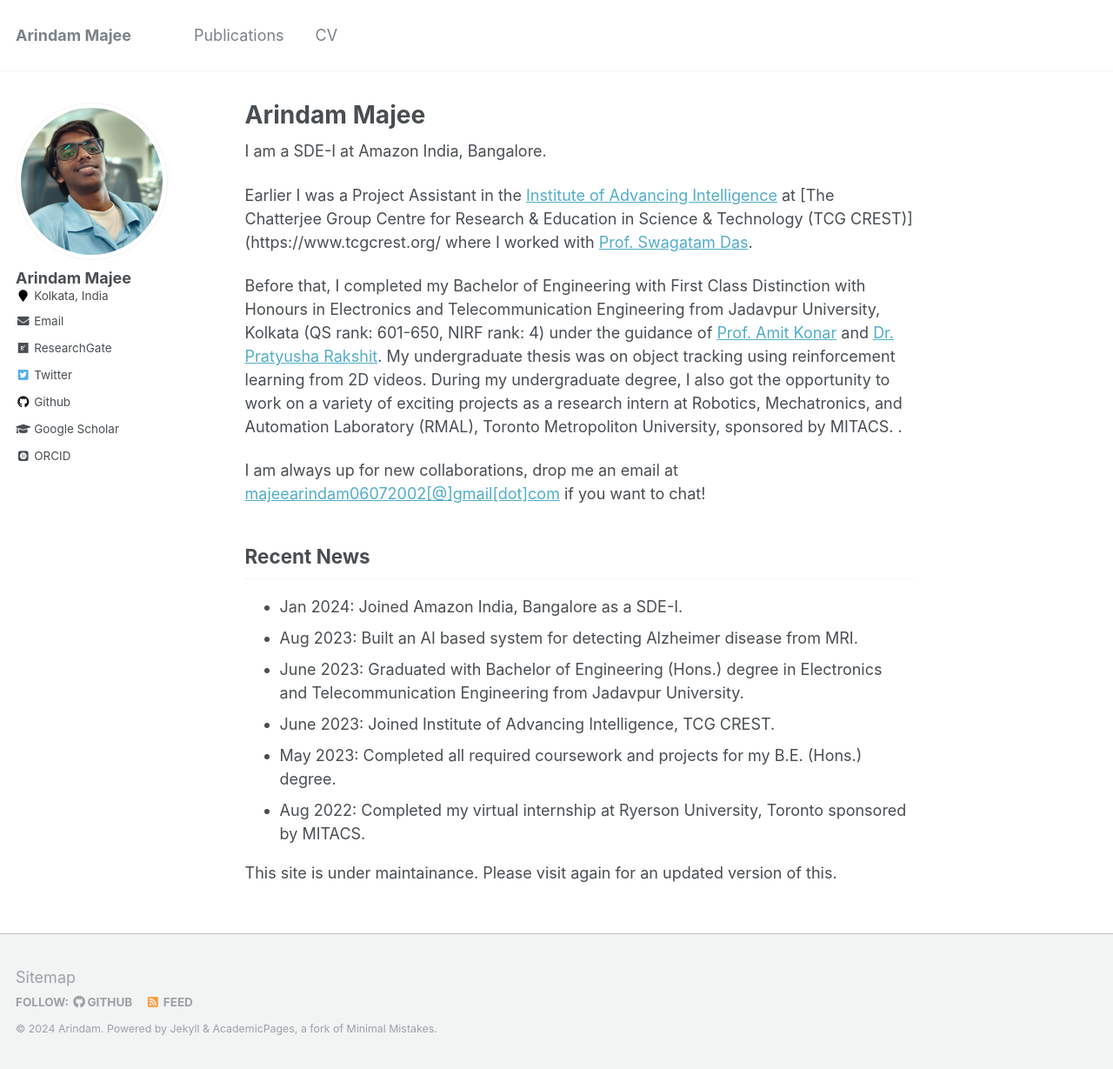
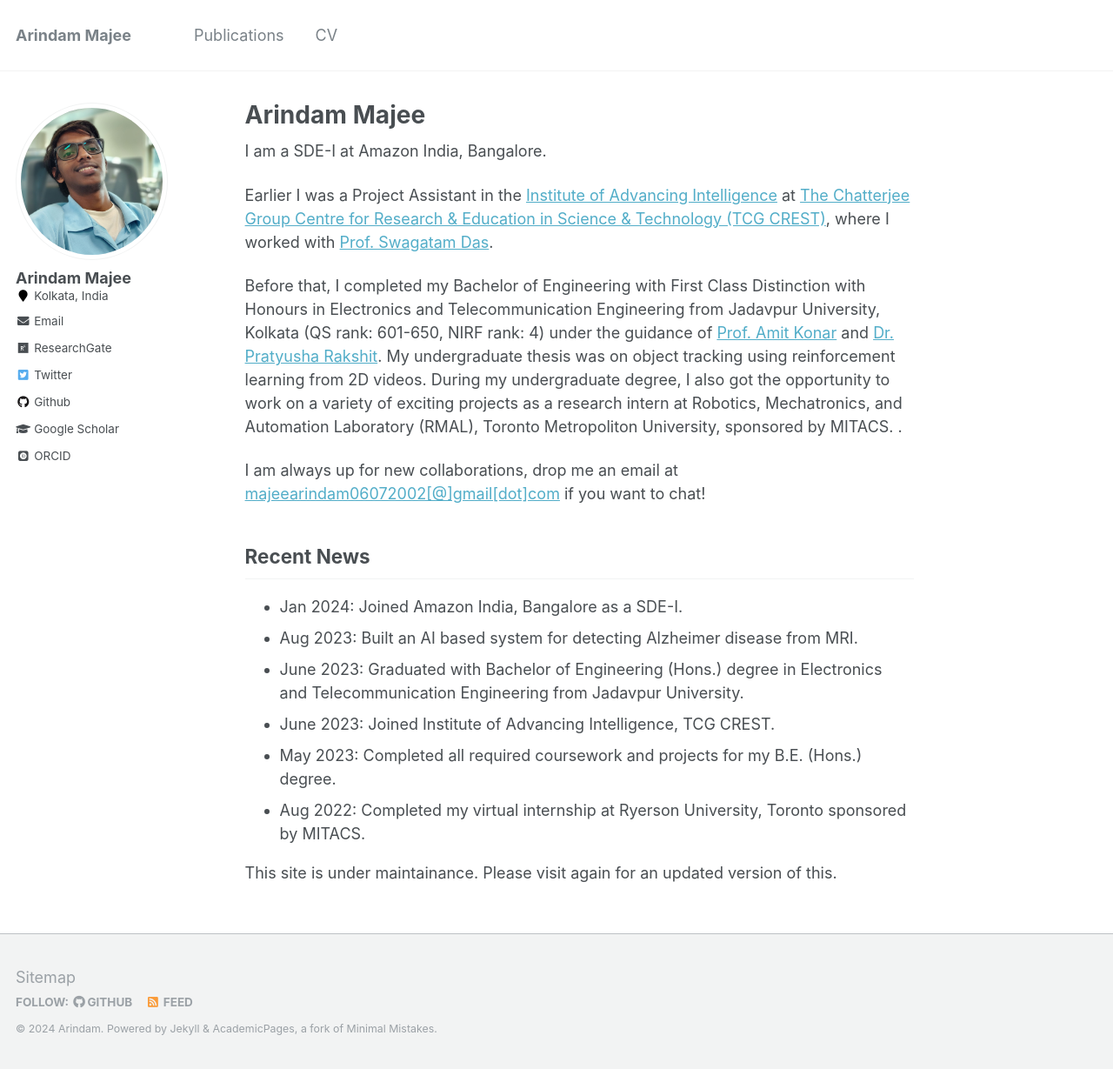
Before and after one commit to arindammajee/arindammajee.github.io, a Jekyll site: the page built from _pages/about.md, in a window 1280 px wide and 1229 px high. Shown: the whole window at 87% size. Built offline with Jekyll 4.4.1, drawn with Linux system fonts in a browser that asks for light colours; some web fonts are replaced; some of the changed lines change nothing that is shown.

Commit message:
About update

```diff
--- a/_pages/about.md
+++ b/_pages/about.md
@@ -10,7 +10,7 @@ redirect_from:
 
 I am a SDE-I at Amazon India, Bangalore.
 
-Earlier I was a Project Assistant in the [Institute of Advancing Intelligence](https://www.tcgcrest.org/institutes/iai/) at [The Chatterjee Group Centre for Research & Education in Science & Technology (TCG CREST)](https://www.tcgcrest.org/ where I worked with [Prof. Swagatam Das](https://www.isical.ac.in/~swagatam.das/).
+Earlier I was a Project Assistant in the [Institute of Advancing Intelligence](https://www.tcgcrest.org/institutes/iai/) at [The Chatterjee Group Centre for Research & Education in Science & Technology (TCG CREST)](https://www.tcgcrest.org/), where I worked with [Prof. Swagatam Das](https://www.isical.ac.in/~swagatam.das/).
 
 Before that, I completed my Bachelor of Engineering with First Class Distinction with Honours in Electronics and Telecommunication Engineering from Jadavpur University, Kolkata (QS rank: 601-650, NIRF rank: 4) under the guidance of [Prof. Amit Konar](https://scholar.google.co.in/citations?user=s1F23CAAAAAJ&hl=en) and [Dr. Pratyusha Rakshit](https://scholar.google.co.in/citations?user=00rPoQEAAAAJ). My undergraduate thesis was on object tracking using reinforcement learning from 2D videos. During my undergraduate degree, I also got the opportunity to work on a variety of exciting projects as a research intern at Robotics, Mechatronics, and Automation Laboratory (RMAL), Toronto Metropoliton University, sponsored by MITACS. .
 
```
